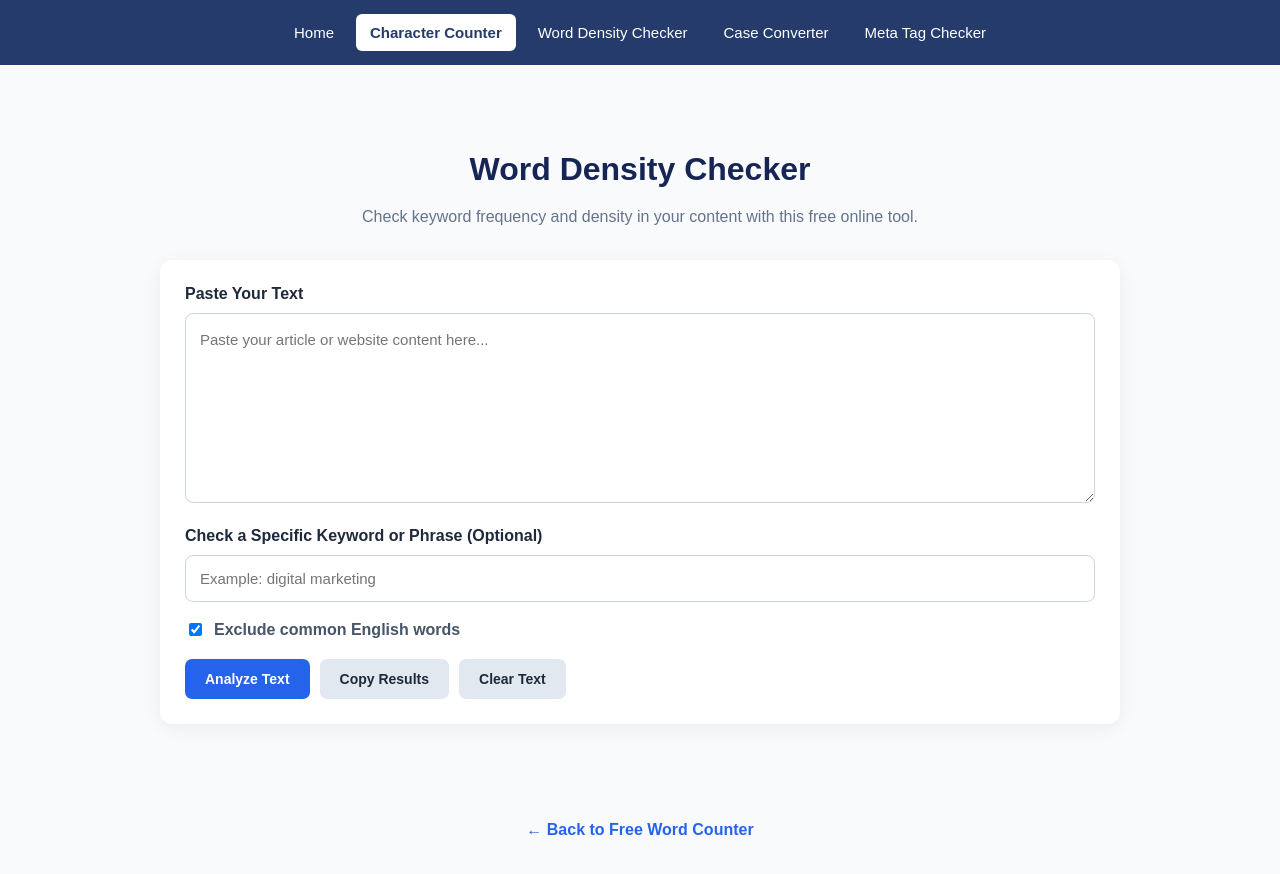
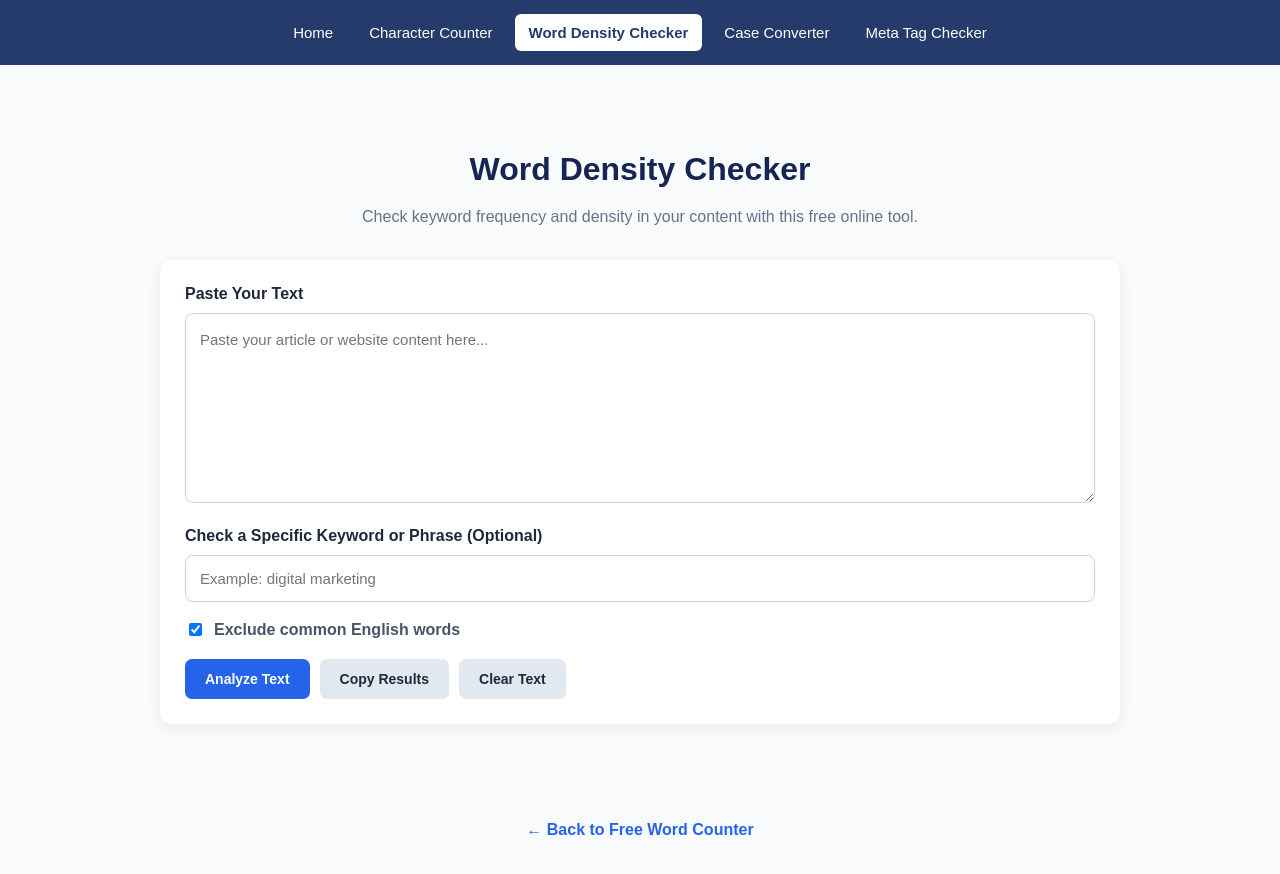
Before and after one commit to noreen918/word-tools-website, a plain HTML site: page word-density-checker.html in a window 1280 px wide. Drawn offline with Linux system fonts and the light colour scheme.

Commit message:
Update word-density-checker.html

```diff
--- a/word-density-checker.html
+++ b/word-density-checker.html
@@ -102,8 +102,8 @@ h1{font-size:26px}
 
 <nav class="site-nav">
   <a href="index.html">Home</a>
-  <a href="character-counter.html" class="active" aria-current="page">Character Counter</a>
-  <a href="word-density-checker.html">Word Density Checker</a>
+  <a href="character-counter.html">Character Counter</a>
+  <a href="word-density-checker.html" class="active" aria-current="page">Word Density Checker</a>
   <a href="case-converter.html">Case Converter</a>
   <a href="meta-tag-checker.html">Meta Tag Checker</a>
 </nav>
```
